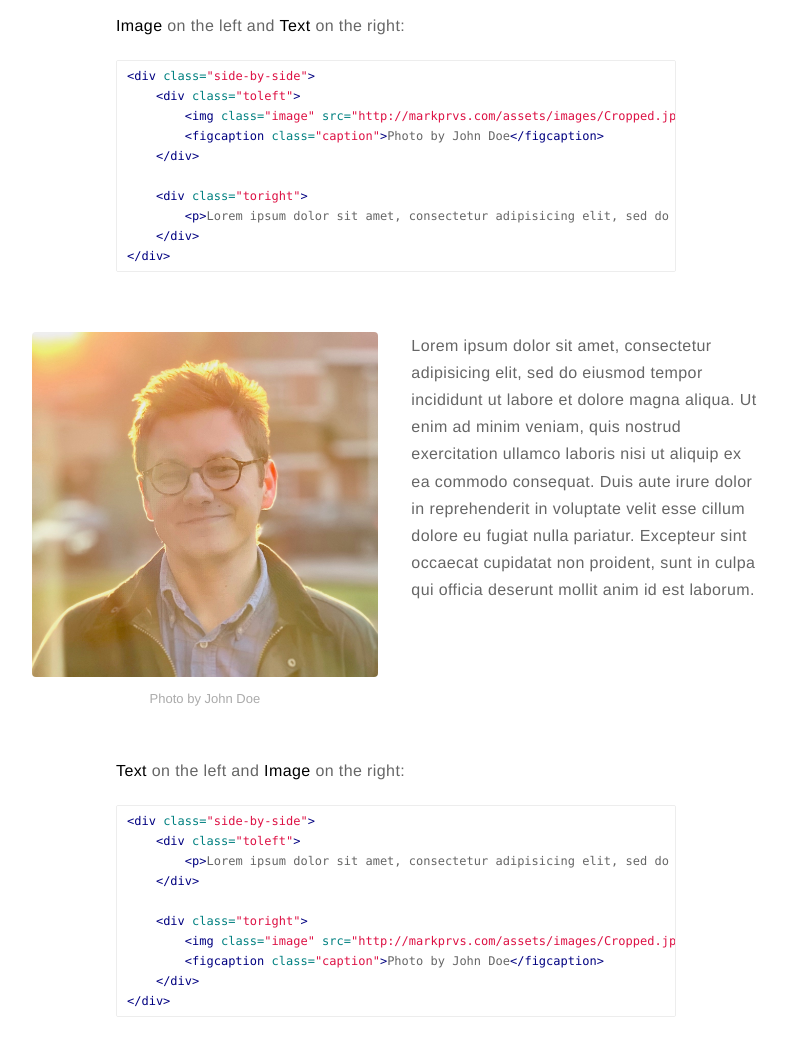
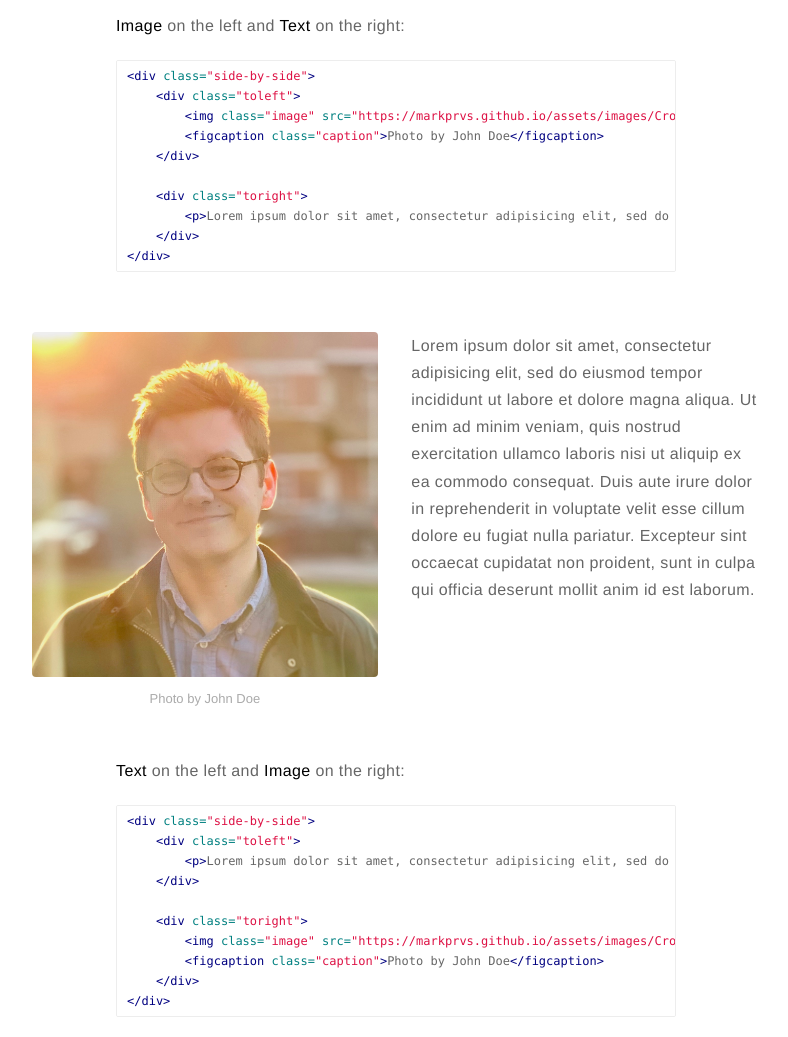
Before and after one commit to markprvs/markprvs.github.io, a Jekyll site: the page built from _posts/2015-02-24-markdown-extra-components.markdown, in a window 1280 px wide and 1400 px high, scrolled down 1068 px. Shown: the part 151-1188 px from the top of the window, without its empty margins (244-1032 px from the left). Built offline with Jekyll 4.4.1, drawn with Linux system fonts in a browser that asks for light colours; part of the change alters nothing that is shown.

Commit message:
Revert "my real url"
This reverts commit f51ed3e7fada6e462efd259de850e36ed18a3d1c.

```diff
--- a/_config.yml
+++ b/_config.yml
@@ -16,7 +16,7 @@ resume: false
 resume-external: true
 resume-url: https://google.com/?q=my+resume
 
-url: http://markprvs.com
+url: https://markprvs.github.io
 # your url: http://USERNAME.github.io
 
 permalink: /:title/
```
